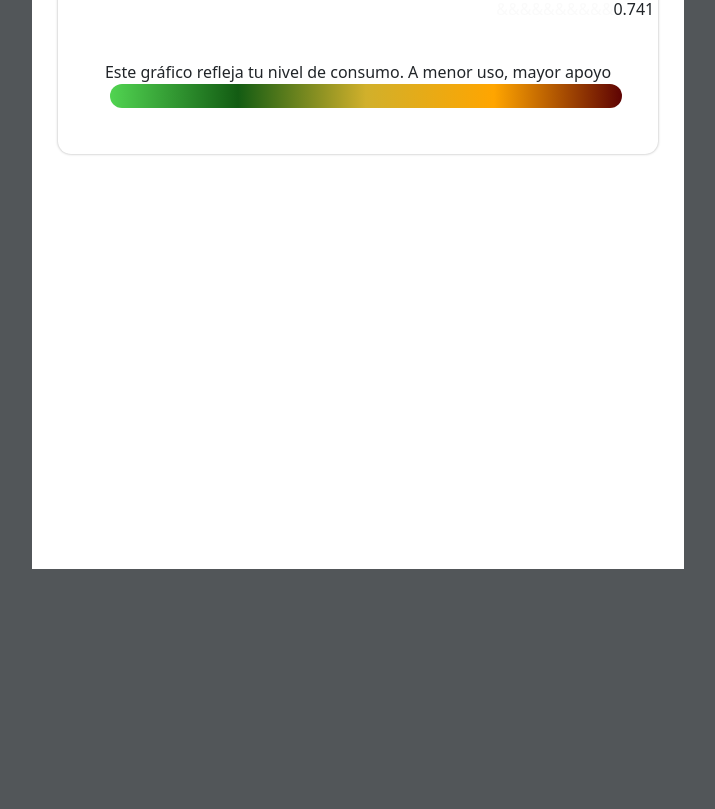
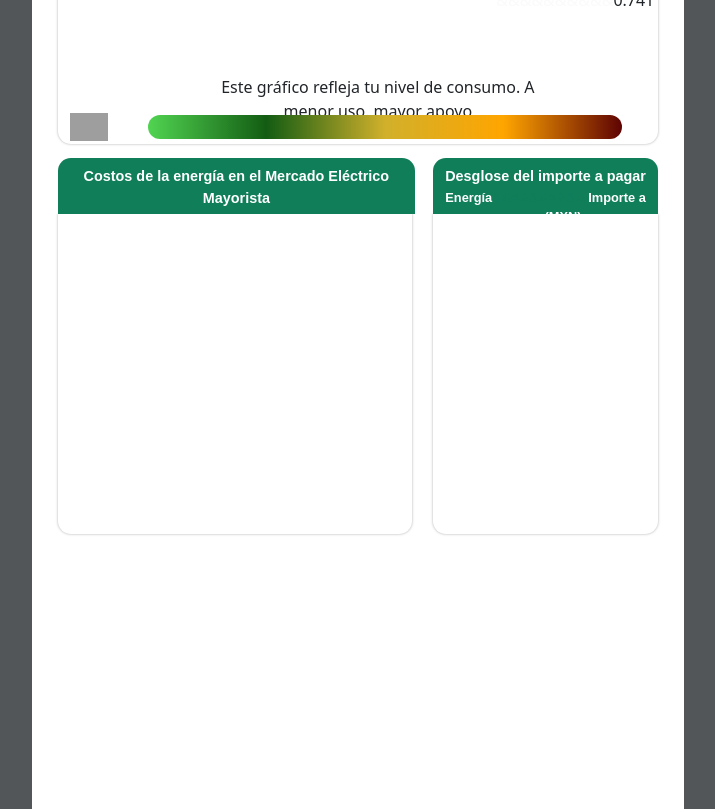
Before and after one commit to VeganLettuce123/reciboCFE, a plain HTML site: page index.html in a window 1280 px wide. Shown: the part 791-1600 px from the top of the page, without its empty margins (282-997 px from the left). Before the commit the page ends 1360 px from the top, so only its background shows below. Drawn offline with nearby package versions, Linux system fonts and the light colour scheme; grey boxes are pictures that could not be loaded.

Commit message:
parte D en proceso

```diff
--- a/index.html
+++ b/index.html
@@ -205,7 +205,7 @@
             <span>Básico suma</span>
         </div>
 
-        <div>
+        <div> <!-- Para encerrar las seccione-->
 
         </div>
             <div id="seccionC1" class="row">
@@ -234,19 +234,66 @@
 
             </div> <!--Fin seccion C1-->
 
-            <div id="seccionC2" >
+            <div id="seccionC2" class="row">
 
-                    <div id="info_grafico">Este gráfico refleja tu nivel de consumo. A menor uso, mayor apoyo</div> <!--Texto pedorro-->
+                <div id="info_grafico" class="col-8">Este gráfico refleja tu nivel de consumo. A menor uso, mayor apoyo</div> <!--Texto pedorro-->
+
+                <div id="visuales" class="col-12">
+                    <img id="casita" src="https://icones.pro/wp-content/uploads/2021/02/icone-de-la-maison-verte.png" alt="casita" >
                     <div id="grafico"></div>
+                </div>
             </div> <!--Fin seccion C2-->
 
+        </div> <!--Fin tablas info-->
+
+  </div> <!--Fin contenido C-->
+
+  <div id="contenidoD" class="col-12">
+
+    <div class="row"> <!--clase row-->
+
+
+    <div class="col-7"> <!--Para rodear la tabla-->
+        <div id="TitulosA" class="navbar">
+
+            <div class="col-12"style="font-size:0.9em">Costos de la energía en el Mercado Eléctrico Mayorista</div>
+            <div class="col-2" style="font-size:0.8em">Concepto</div>
+            <div class="col-2" style="font-size:0.8em">$</div>
+            <div class="col-2" style="font-size:0.8em">$/kW</div>
+            <div class="col-2" style="font-size:0.8em">$/kWh</div>
+            <div class="col-2" style="font-size:0.8em">Importe (MXN)</div>
         </div>
+        <div id="tTA">
 
+
+        </div>
     </div>
 
 
 
-  </div> <!--Fin contenido C-->
+    <div class="col-5"> <!--Para rodear la tabla-->
+        <div id="TitulosB" class="navbar">
+
+            <div class="col-12"style="font-size:0.9em">Desglose del importe a pagar</div>
+
+            <div class="col-12" style="font-size:0.8em">Energía<span style="color: rgb(17, 126, 90);">&&&&&&&&&&</span> Importe a pagar(MXN)</div>
+
+        </div>
+
+        <div id="tTB">
+
+
+        </div>
+    </div>
+
+    </div> <!--Fin clase row-->
+
+
+
+
+    </div>
+
+  </div><!--Fin contenido D-->
 
 </div> <!--Fin del papel-->
 </body>
--- a/recibo_estilos.css
+++ b/recibo_estilos.css
@@ -4,7 +4,7 @@ body{
 
 #papel{
     background-color: white;
-    height: 170vh;
+    height: 200vh;
     padding : 0;
 }
 
@@ -17,10 +17,6 @@ body{
     padding: 0%;
 }
 
-#contenidoA{
-
-    background-color: white;
-}
 
 #logoCFE{
     padding-top:10%;
@@ -47,12 +43,22 @@ body{
 
 }
 
+#contenidoA{
+    height: 18.5vh;
+}
+
+
 #contenidoB{
-    background-color: white;
+    height: 22.5;
 }
 
 #contenidoC{
-    height:40vh;
+    height:65vh;
+}
+
+#contenidoD{
+    height: 50vh;
+
 }
 
 #secB1{
@@ -297,7 +303,10 @@ width: 10vw;
     margin-left: 2vw;
     margin-right: 2vw;
 
+
     height: 55vh;
+
+
 }
 
 
@@ -353,7 +362,6 @@ width: 10vw;
 #seccionC2{
     height: 2vh;
 
-
 }
 
 #Minitabla{
@@ -379,31 +387,108 @@ width: 10vw;
 
     margin-top: 3.25vh;
 
-
 }
 
 #info_grafico{
 
     font-size: 1em;
-    margin-top: -3vh;
+    margin-bottom: -3vh;
+    margin-left: 10vw;
 
     text-align: center;
     justify-content: center;
 }
 
+#visuales{
+    display: flex;
+    align-items: center;
+    gap: -10vw;
+    margin-bottom: -7vh;
+}
 
+#casita{
+    height: auto;
+
+    width: clamp(0.2vw , 3vw , 4vw);
+}
 
 #grafico{
+  flex-grow: 1;
+  margin-left: 5vh;
 
-  color:  rgb(17, 126, 90);
-  font-size: 4em;
-  text-align: center;
-  justify-content: center;
-
-  margin-left: 5vh;
-  width: 40vw;
   height: 3vh;
   background: linear-gradient(to right, rgb(81, 212, 81),  rgb(19, 92, 19),  rgb(209, 176, 43), orange, rgb(94, 3, 3));
   border-radius: 1vw;
 
 }
+
+#TitulosA{
+    border-radius: 1vw 1vw 0vw 0vw;
+
+    background-color: rgb(17, 126, 90);
+
+    color: white;
+    height: 7vh;
+
+    margin-left: 2vw;
+    margin-right: -1vw;
+    margin-top: -0.8vw;
+
+    text-align: center;
+    justify-content: center;
+
+
+    font-family: Arial, Helvetica, sans-serif;
+    font-weight: bold;
+}
+
+#tTA{
+
+
+    box-shadow: 0vw 0vw 0.2vw 0vw #aaaaaa;
+    border-radius: 0vw 0vw 1vw 1vw;
+
+    background-color: white;
+
+    margin-left: 2vw;
+    margin-right: 2vw;
+
+    width: 27.7vw;
+    height: 40vh;
+}
+
+#TitulosB{
+    border-radius: 1vw 1vw 0vw 0vw;
+
+    background-color: rgb(17, 126, 90);
+
+    color: white;
+    height: 7vh;
+
+    margin-left: 0.5vw;
+    margin-right: 2vw;
+    margin-top: -0.8vw;
+
+
+    text-align: center;
+    justify-content: center;
+
+
+    font-family: Arial, Helvetica, sans-serif;
+    font-weight: bold;
+}
+
+#tTB{
+
+
+    box-shadow: 0vw 0vw 0.2vw 0vw #aaaaaa;
+    border-radius: 0vw 0vw 1vw 1vw;
+
+    background-color: white;
+
+    margin-left: 0.5vw;
+    margin-right: 2vw;
+
+    width: clamp(2vw , 17.6vw , 17.6vw);
+    height: clamp(10vh , 40vh , 40vh);
+}
```
